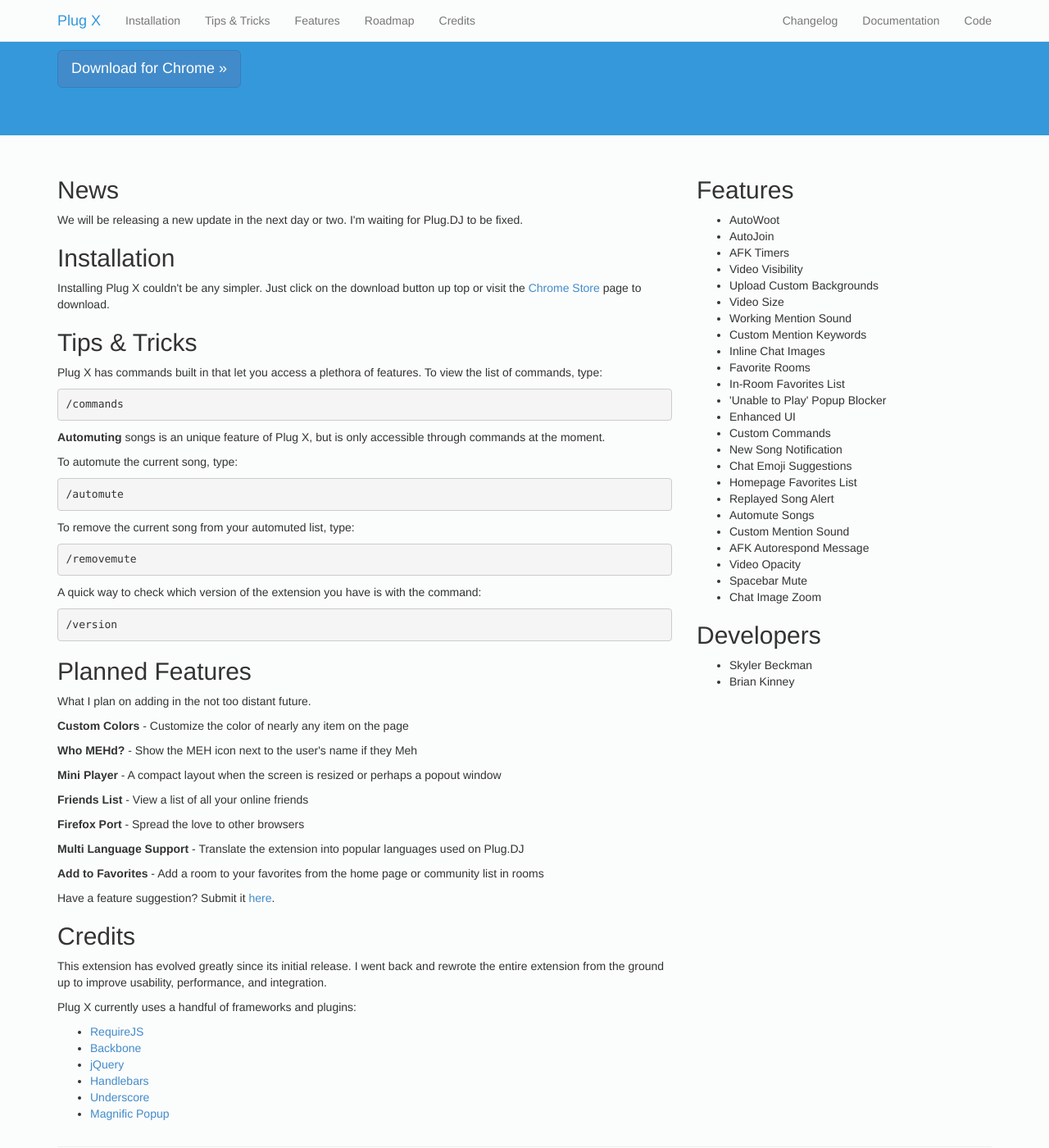
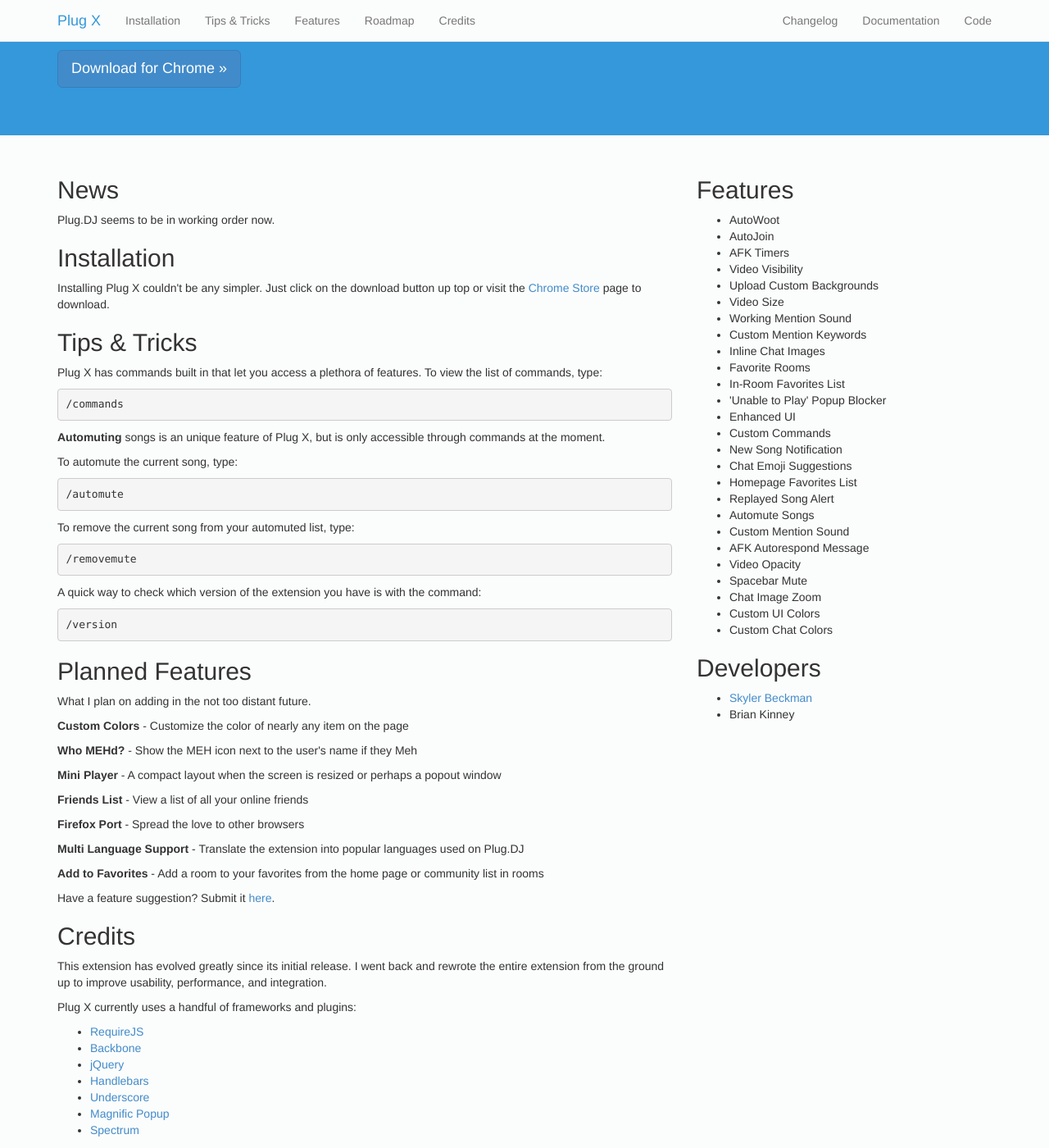
Before and after one commit to skylerb/Plug-X, a Jekyll site: the page built from index.html, in a window 1280 px wide and 1400 px high, scrolled down 199 px. Shown: the whole window at 82% size. Built offline with Jekyll 4.4.1, drawn with Linux system fonts in a browser that asks for light colours; nearby versions of some CDN libraries; Markdown is read by kramdown in place of the engine named in the settings.

Commit message:
Changelog/Update

```diff
--- a/index.html
+++ b/index.html
@@ -6,7 +6,7 @@
 <div class="row">
 	<div class="col-md-8">
 		<h2>News</h2>
-		<p>We will be releasing a new update in the next day or two. I'm waiting for Plug.DJ to be fixed.</p>
+		<p>Plug.DJ seems to be in working order now.</p>
 		  <h2><a id="install"></a>Installation</h2>
 		  <p>Installing Plug X couldn't be any simpler. Just click on the download button up top or visit the <a href="https://chrome.google.com/webstore/detail/plug-x/effeahbhlcfhmgljedehdfjpkgmachjg" target="_blank">Chrome Store</a> page to download.</p>
 		  <h2><a id="tips"></a>Tips & Tricks</h2>
@@ -39,6 +39,7 @@
 			<li><a href="http://handlebarsjs.com/" target="_blank">Handlebars</a></li>
 			<li><a href="http://underscorejs.org/" target="_blank">Underscore</a></li>
 			<li><a href="http://dimsemenov.com/plugins/magnific-popup/" target="_blank">Magnific Popup</a></li>
+			<li><a href="http://bgrins.github.io/spectrum/" target="_blank">Spectrum</a></li>
 		  </ul>
 	</div>
 	<div class="col-md-4">
@@ -68,10 +69,12 @@
 			<li>Video Opacity</li>
 			<li>Spacebar Mute</li>
 			<li>Chat Image Zoom</li>
+			<li>Custom UI Colors</li>
+			<li>Custom Chat Colors</li>
 		</ul>
 		<h2>Developers</h2>
 		<ul>
-			<li>Skyler Beckman</li>
+			<li><a href="http://skylerbeckman.com">Skyler Beckman</a></li>
 			<li>Brian Kinney</li>
 		</ul>
 	</div>
```
Also changed, not shown: _posts/2014-02-08-plug-x-0-3-1-released.markdown (added, +13 -0 lines).
